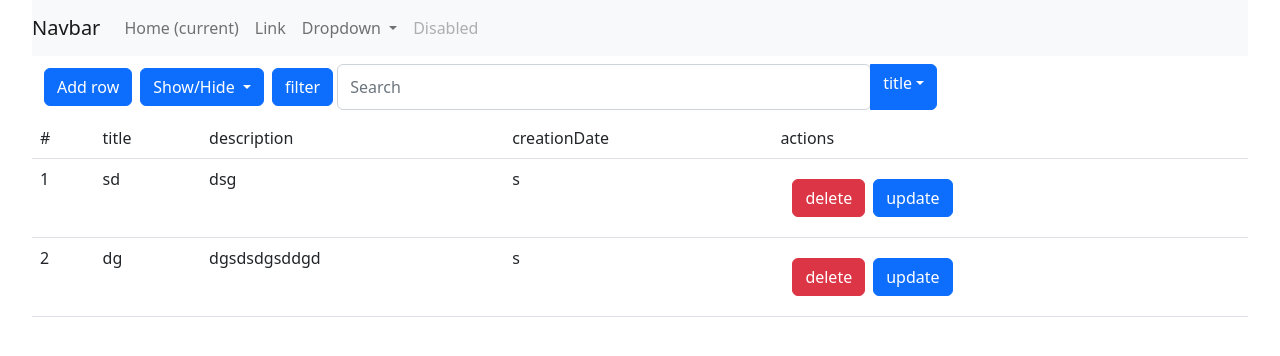
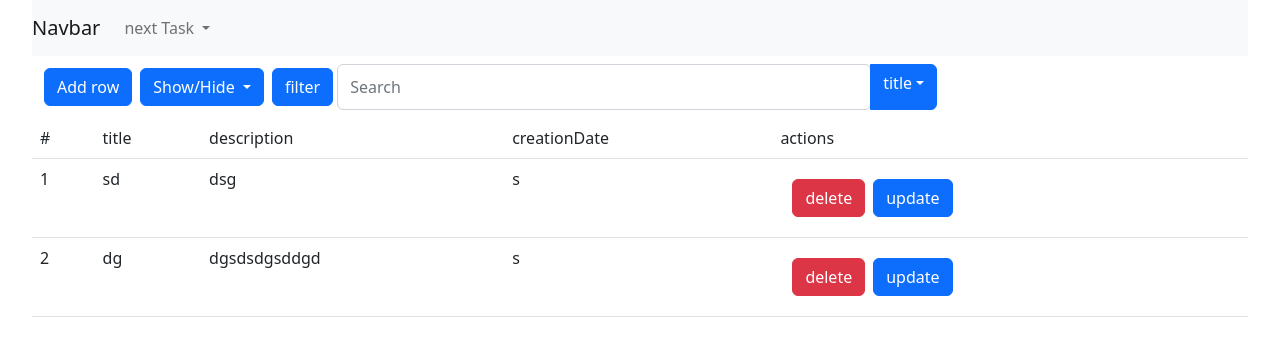
Before and after one commit to mohammadjebrahimi/todo, a Vue app in the folder parsTech-test/: page / in a window 1280 px wide. Shown: the top 356 px of the page. Built offline with nearby package versions, Linux system fonts and the light colour scheme.

Commit message:
feat():add next tasks to header

```diff
--- a/parsTech-test/src/components/Header.vue
+++ b/parsTech-test/src/components/Header.vue
@@ -1,43 +1,43 @@
 <template>
   <nav class="navbar navbar-expand-lg navbar-light bg-light">
     <a class="navbar-brand" href="#">Navbar</a>
-  <button class="navbar-toggler" type="button" data-toggle="collapse" data-target="#navbarSupportedContent" aria-controls="navbarSupportedContent" aria-expanded="false" aria-label="Toggle navigation">
+    <button class="navbar-toggler" type="button" data-toggle="collapse" data-target="#navbarSupportedContent"
+      aria-controls="navbarSupportedContent" aria-expanded="false" aria-label="Toggle navigation">
       <span class="navbar-toggler-icon"></span>
     </button>
 
     <div class="collapse navbar-collapse" id="navbarSupportedContent">
       <ul class="navbar-nav mr-auto">
-      <li class="nav-item active">
-        <a class="nav-link" href="#">Home <span class="sr-only">(current)</span></a>
-      </li>
-      <li class="nav-item">
-        <a class="nav-link" href="#">Link</a>
-      </li>
         <li class="nav-item dropdown">
-        <a class="nav-link dropdown-toggle" href="#" id="navbarDropdown" role="button" data-toggle="dropdown" aria-haspopup="true" aria-expanded="false">
-          Dropdown
+          <a class="nav-link dropdown-toggle" href="#" id="navbarDropdown" role="button" data-toggle="dropdown"
+            aria-haspopup="true" data-bs-toggle="dropdown" aria-expanded="false">
+            next Task
           </a>
           <div class="dropdown-menu" aria-labelledby="navbarDropdown">
-          <a class="dropdown-item" href="#">Action</a>
-          <a class="dropdown-item" href="#">Another action</a>
-          <div class="dropdown-divider"></div>
-          <a class="dropdown-item" href="#">Something else here</a>
+            <div  v-for="(headerValue, index) in NextTask" :key="'nextTask-' + index" class="card border-success" style="max-width: 18rem;">
+              <div class="card-body ">
+                <h6 class="card-title">{{headerValue.title}}</h6>
               </div>
-      </li>
-      <li class="nav-item">
-        <a class="nav-link disabled" href="#">Disabled</a>
+              <div class="card-footer bg-transparent border-success">{{headerValue.dueDate}}</div>
+            </div>
+          </div>
         </li>
       </ul>
     </div>
   </nav>
 </template>
 <script setup>
+import { useTodoItemStore } from '@/stores/todoItem.js'
+import { ref } from 'vue';
+
+const {getAllToDoItem ,sortDate} = useTodoItemStore()
+const NextTask= ref(sortDate.desc({array:getAllToDoItem(),key:'dueDate'}));
 defineProps({
-  msg: {
-    type: String,
-    required: true
-  }
+
 })
+
+
+
 </script>
 
 
@@ -59,9 +59,9 @@ h3 {
 }
 
 @media (min-width: 1024px) {
+
   .greetings h1,
   .greetings h3 {
     text-align: left;
   }
-}
-</style>
+}</style>
--- a/parsTech-test/src/stores/todoItem.js
+++ b/parsTech-test/src/stores/todoItem.js
@@ -9,16 +9,16 @@ export const useTodoItemStore = defineStore('todoItem', () => {
       [{
         title: 'jfgjf',
         description: 'ssfsf',
-        dueDate: 'sfsfss',
+        dueDate: '5/30/2023',
         priority: 'dggsg',
-        creationDate: 's'
+        creationDate: '5/30/2023'
 
       }, {
         title: 'jfgjffff',
         description: 'sdgfgdsfsf',
-        dueDate: 'sfsfdfgdfgss',
+        dueDate: '5/34/2023',
         priority: 'dggdfgdfgdfgsg',
-        creationDate: 's'
+        creationDate: '8/30/2023'
       }],
     fhfhfdh: [],
     fhhgjghjghjfhfdh: []
@@ -56,7 +56,32 @@ export const useTodoItemStore = defineStore('todoItem', () => {
       return acc
     }, {})
   })
+  const getAllToDoItem = () => {
+    let result = []
+    for (const key in rows.value) {
 
+      result = [...result, ...rows.value[key]]
+    }
+
+    console.log(',',result);
+    return result
+  }
+
+
+  const sortDate = {
+    asc: ({ array, key }) => {
+      return array.sort(function (a, b) {
+        return new Date(a[key]) - new Date(b[key]);
+      });
+
+    },
+    desc: ({ array, key }) => {
+      return array.sort(function (a, b) {
+        return new Date(b[key]) - new Date(a[key]);
+      });
+    }
+
+  }
 
 
 
@@ -145,6 +170,8 @@ export const useTodoItemStore = defineStore('todoItem', () => {
     updateSearch,
     setParentId,
     addKeyByParentId,
-    deleteKeyByParentId
+    deleteKeyByParentId,
+    getAllToDoItem,
+    sortDate
   }
 })
--- a/parsTech-test/src/views/TodoView.vue
+++ b/parsTech-test/src/views/TodoView.vue
@@ -7,7 +7,6 @@ import { onMounted, ref } from 'vue';
 
 onMounted(() => setParentId(route.params.id))
 const route = useRoute();
-console.log(route.params.id);
 const { headers, rows, setParentId } = useTodoItemStore()
 const gotoTodoPage = (e) => {
   router.push({ name: 'todo', params: { id: e } })
```
Lines whose indentation alone changed are shown as unchanged.
